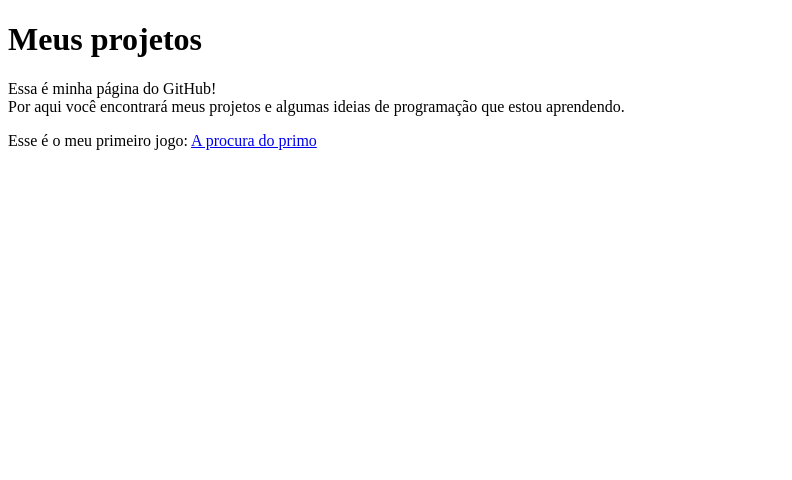
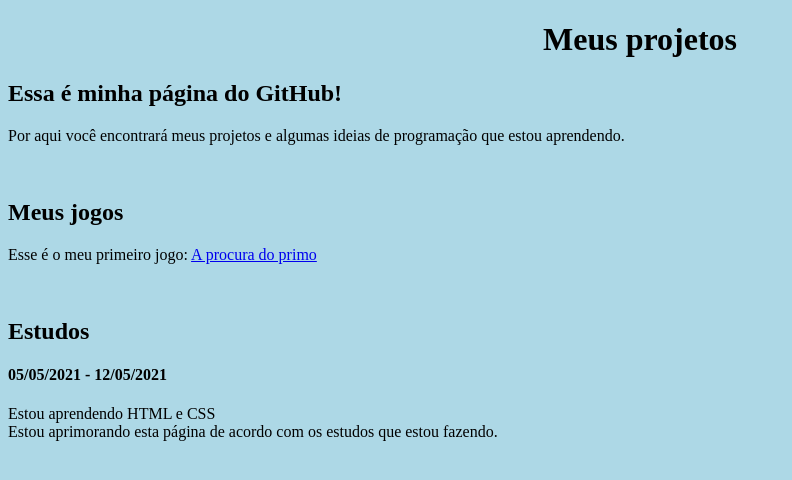
Before and after one commit to sueyvid/sueyvid.github.io, a plain HTML site: page index.html in a window 1280 px wide. Shown: the whole page, without its empty margins (0-792 px from the left). Drawn offline with Linux system fonts and the light colour scheme.

Commit message:
Update index.html

```diff
--- a/index.html
+++ b/index.html
@@ -1,12 +1,19 @@
 <!DOCTYPE html>
 <html>
-<title>Sueyvid</title>
-<body>
+	<title>Sueyvid</title>
+<body style="background-color:lightblue;">
+	<h1 style="text-align:center;">Meus projetos</h1>
 
-<h1>Meus projetos</h1>
+	<h2>Essa é minha página do GitHub!</h2>
+	<p>Por aqui você encontrará meus projetos e algumas ideias de programação que estou aprendendo.</p>
+	<br>
 
-<p>Essa é minha página do GitHub!<br>Por aqui você encontrará meus projetos e algumas ideias de programação que estou aprendendo.</p>
-<p>Esse é o meu primeiro jogo: <a href="https://sueyvid.github.io/a-procura-do-primo/">A procura do primo</a>
-</p>
+	<h2>Meus jogos</h2>
+	<p>Esse é o meu primeiro jogo: <a href="https://sueyvid.github.io/a-procura-do-primo/">A procura do primo</a></p>
+	<br>
+
+	<h2>Estudos</h2>
+	<h4>05/05/2021 - 12/05/2021</h4>
+	<p>Estou aprendendo HTML e CSS <br> Estou aprimorando esta página de acordo com os estudos que estou fazendo.</p>
 </body>
 </html>
```
